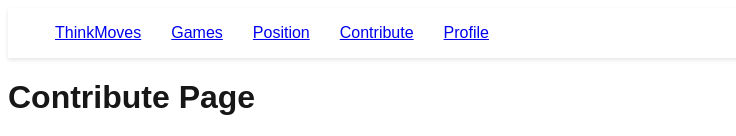
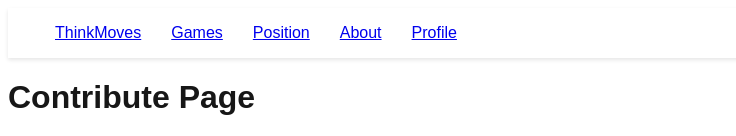
Before and after one commit to thinkmoves2025/thinkmovesui, a Next.js app: page /contribute in a window 1280 px wide. Shown: the top 136 px of the page, without its empty margins (0-736 px from the left). Built offline with nearby package versions, Linux system fonts and the light colour scheme; sample sign-in values are in the browser's storage.

Commit message:
Added Upcoming Features Section3

```diff
--- a/src/app/components/Navbar.tsx
+++ b/src/app/components/Navbar.tsx
@@ -42,7 +42,7 @@ export default function Navbar() {
         <li style={{ margin: '0 15px' }}><Link href="/">ThinkMoves</Link></li>
         <li style={{ margin: '0 15px' }}><Link href="/games">Games</Link></li>
         <li style={{ margin: '0 15px' }}><Link href="/position">Position</Link></li>
-        <li style={{ margin: '0 15px' }}><Link href="/contribute">Contribute</Link></li>
+        <li style={{ margin: '0 15px' }}><Link href="/about">About</Link></li>
         <li style={{ margin: '0 15px' }}><Link href="/profile">Profile</Link></li>
       </ul>
     </nav>
```
Also changed, not shown: src/app/contribute/page.tsx (+7 -0 lines).
